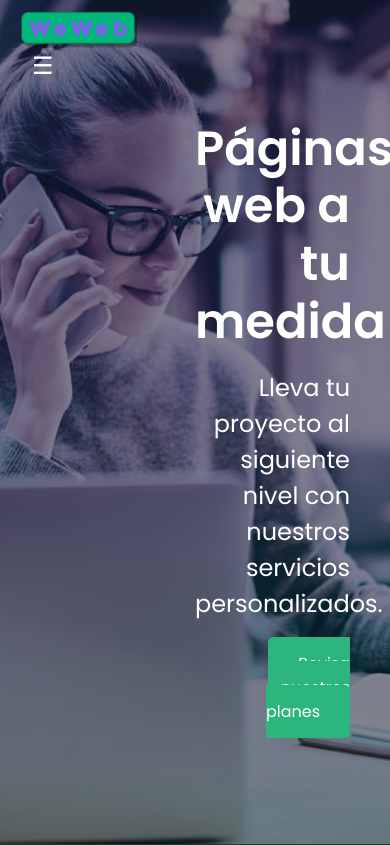
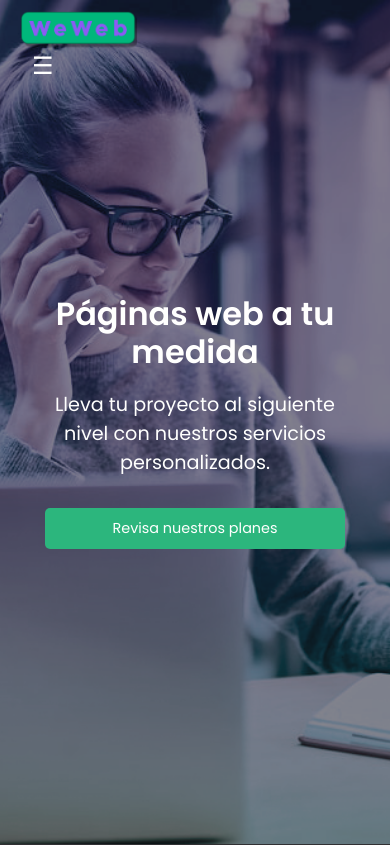
Before and after one commit to AdalParsifal/webx, a Django app: page /home/ in a window 390 px wide. Shown: the top 845 px of the page. Run offline with Django 5.2, Linux system fonts and the light colour scheme; grey boxes are pictures that could not be loaded.

Commit message:
responsividad hero (para el button)

```diff
--- a/static/css/style.css
+++ b/static/css/style.css
@@ -224,6 +224,29 @@ body {
 
 .hero-button:hover {
   background-color: #94A1B2; /* Efecto hover gris */
+}
+@media (max-width: 768px) {
+  .hero-content {
+    max-width: 100%; /* Full-width text for smaller screens */
+    text-align: center; /* Center-align the text */
+  }
+
+  .hero-title {
+    font-size: 2rem; /* Smaller font size for title */
+  }
+
+  .hero-description {
+    font-size: 1.2rem; /* Smaller font size for description */
+  }
+
+  .hero-button {
+    padding: 10px 20px; /* Adjust padding for smaller screens */
+    font-size: 0.9rem; /* Slightly smaller font size */
+    width: 100%; /* Full width for better usability on small screens */
+    max-width: 300px; /* Prevent it from stretching too wide */
+    margin: 0 auto; /* Center the button */
+    display: block; /* Ensure it's displayed as a block element */
+  }
 }
 
 /* ABOUT */
```
